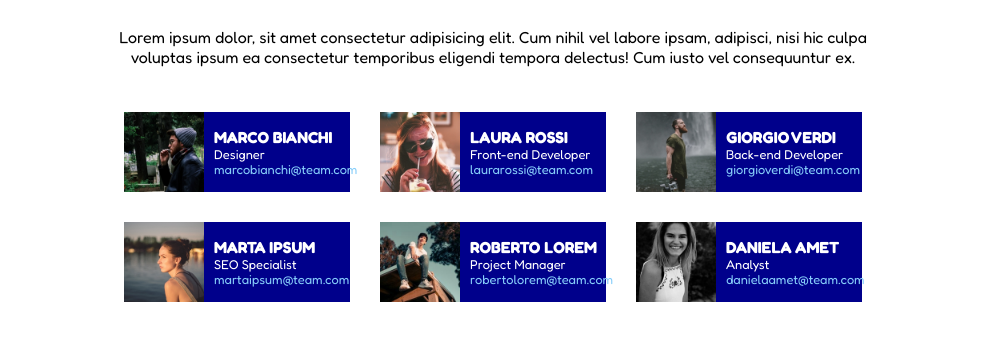
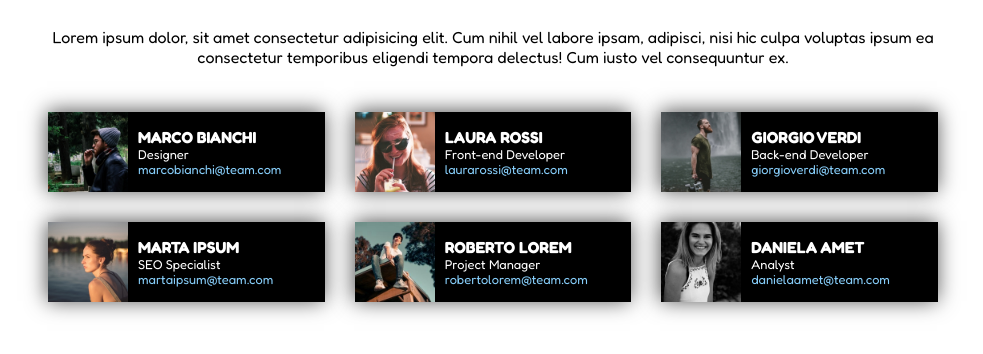
Before and after one commit to MassimoCorvo/html-css-flex-cards, a plain HTML site: page index.html in a window 1280 px wide. Shown: the part 72-426 px from the top of the page, without its empty margins (147-1130 px from the left). Drawn offline with Linux system fonts and the light colour scheme.

Commit message:
added shadows

```diff
--- a/css/style.css
+++ b/css/style.css
@@ -15,7 +15,7 @@ header{
 }
 
 .main-container{
-    width: 60%;
+    width: 920px;
     margin: auto;
     text-align: center;
     display: flex;
@@ -40,13 +40,16 @@ header{
 }
 
 .col .card{
-    background-color: darkblue;
+    background-color: black;
     height: 80px;
+    box-shadow: -1px -1px 20px 0px rgba(0,0,0,0.69);
+
 }
 
 .card{
     display: flex;
 }
+
 img {
     max-height: 100px;
 }
```
